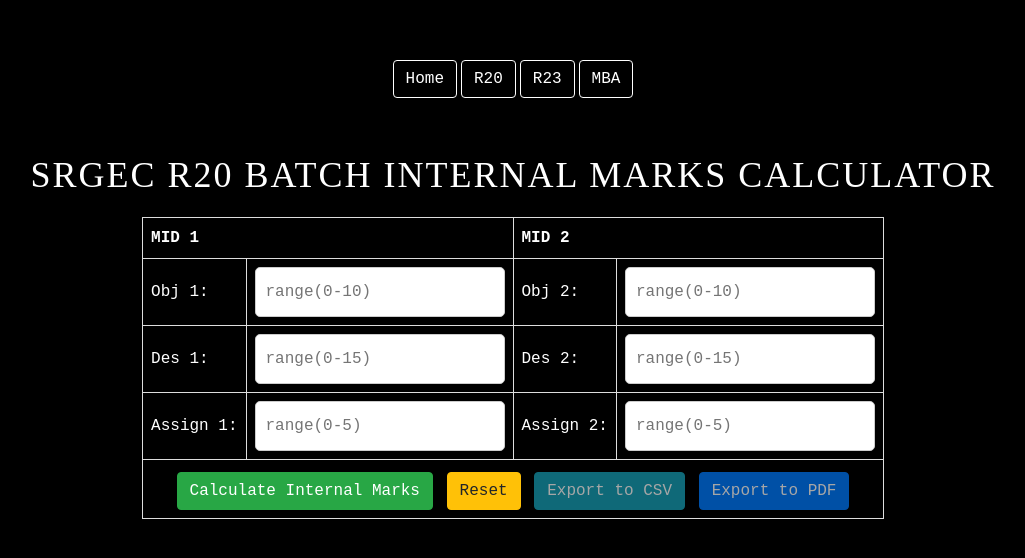
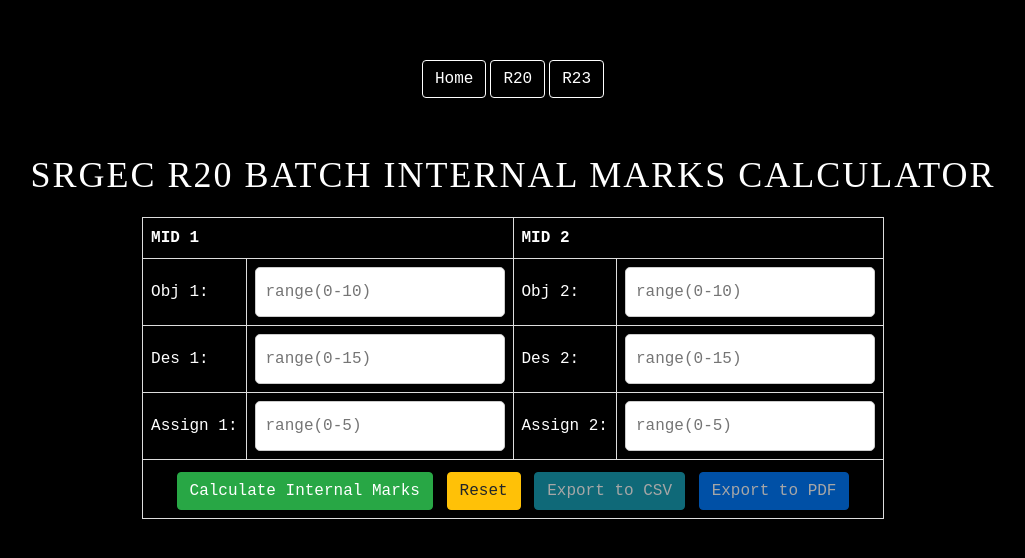
Before and after one commit to vagdevi-garre/Marks-Calculator, a plain HTML site: page R20.html in a window 1280 px wide. Shown: the whole page, without its empty margins (127-1152 px from the left). Drawn offline with nearby package versions, Linux system fonts and the light colour scheme.

Commit message:
MBA BUTTON REMOVED

```diff
--- a/R20.html
+++ b/R20.html
@@ -20,7 +20,7 @@
         <button onclick="location.href='index.html'" id="btn-Home" class="btn custom-btn">Home</button>
         <button onclick="location.href='R20.html'" id="btn-r20" class="btn custom-btn">R20</button>
         <button onclick="location.href='R23.html'" id="btn-r23" class="btn custom-btn">R23</button>
-        <button id="btn-MBA" class="btn custom-btn">MBA</button>
+        <!-- <button id="btn-MBA" class="btn custom-btn">MBA</button> -->
       </div>
     </div>
   </nav>
```
Also changed, not shown: R23.html (+1 -1 lines), index.html (+1 -1 lines).
